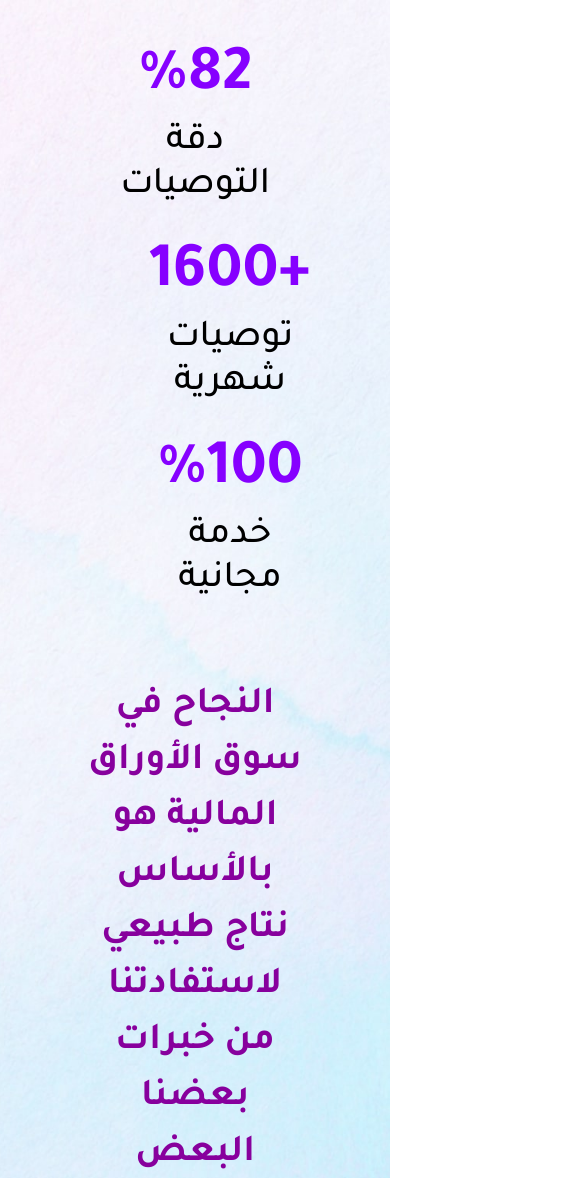
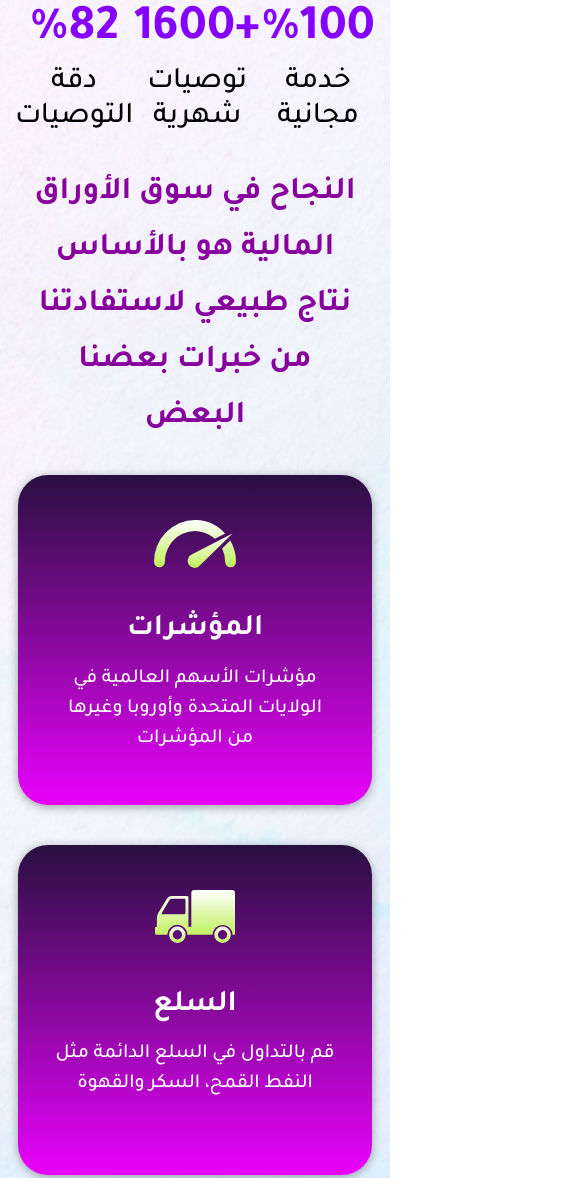
Before and after one commit to LypkaB/Gulf-tadawul, a plain HTML site: page index.html in a window 390 px wide. Shown: the part 1001-2179 px from the top of the page, 585 px wide, since content can reach past the window. Drawn offline with Linux system fonts and the light colour scheme.

Commit message:
Add adaptive for section «Benefits»

```diff
--- a/assets/css/style.css
+++ b/assets/css/style.css
@@ -223,15 +223,20 @@ label[for="bannerCheckbox"] span::after {
   text-align: center;
 }
 
-.benefits__superiority {
-  width: 65%;
+.benefits__details {
   margin: 78px auto 85px;
   display: grid;
   grid-template-columns: repeat(3, 354px);
   gap: 83px;
+  -webkit-box-pack: space-evenly;
+  -ms-flex-pack: space-evenly;
+  justify-content: space-evenly;
+  justify-items: center;
+  padding-left: 18%;
+  padding-right: 18%;
 }
 
-.benefits__superiority-item {
+.benefits__details-item {
   height: 354px;
   padding: 45px 35px 20px;
   border-radius: 30px;
@@ -243,22 +248,22 @@ label[for="bannerCheckbox"] span::after {
   text-align: center;
 }
 
-.benefits__superiority-item span {
+.benefits__details-item span {
   display: block;
   color: white;
 }
 
-.benefits__superiority-item img {
+.benefits__details-item img {
   margin-bottom: 38px;
 }
 
-.benefits__superiority-title {
+.benefits__details-title {
   font-size: 38px;
   font-weight: 700;
   margin-bottom: 16px;
 }
 
-.benefits__superiority-text {
+.benefits__details-text {
   font-size: 22px;
   font-weight: 500;
   line-height: 30px;
@@ -316,6 +321,17 @@ label[for="bannerCheckbox"] span::after {
   .banner__descr {
     padding-right: 0;
   }
+
+  .benefits {
+    padding-bottom: 50px;
+  }
+
+  .benefits__details {
+    grid-template-columns: repeat(2, 354px);
+    gap: 40px;
+    padding-left: 0;
+    padding-right: 0;
+  }
 }
 
 @media (max-width: 1024px) {
@@ -349,6 +365,48 @@ label[for="bannerCheckbox"] span::after {
     padding-top: 14px;
     padding-bottom: 6px;
   }
+
+  .benefits {
+    padding-top: 40px;
+  }
+
+  .benefits__block {
+    width: 100%;
+  }
+
+  .benefits__item-badge {
+    font-size: 50px;
+  }
+
+  .benefits__item-text {
+    font-size: 30px;
+  }
+
+  .benefits__title {
+    margin-top: 0;
+    margin-bottom: 20px;
+    width: 100%;
+    font-size: 32px;
+    padding-left: 5%;
+    padding-right: 5%;
+  }
+
+  .benefits__details {
+    margin-top: 30px;
+    margin-bottom: 50px;
+  }
+
+  .benefits__details-item {
+    height: 330px;
+  }
+
+  .benefits__details-title {
+    font-size: 30px;
+  }
+
+  .benefits__details-text {
+    font-size: 20px;
+  }
 }
 
 @media (min-width: 1024px) {
@@ -356,6 +414,12 @@ label[for="bannerCheckbox"] span::after {
   label[for="bannerCheckbox"] span::after,
   .btn-contact {
     cursor: pointer;
+  }
+}
+
+@media (max-width: 768px) {
+  .benefits__details {
+    grid-template-columns: 354px;
   }
 }
 
@@ -410,4 +474,19 @@ label[for="bannerCheckbox"] span::after {
   label[for="bannerCheckbox"] span {
     font-size: 12px;
   }
+
+  .benefits__block {
+    -webkit-box-pack: justify;
+    -ms-flex-pack: justify;
+    justify-content: space-between;
+  }
+
+  .benefits__block div + div {
+    margin-left: 0;
+  }
+
+  .benefits__item {
+    -ms-flex-preferred-size: 30%;
+    flex-basis: 30%;
+  }
 }
--- a/assets/scss/main.scss
+++ b/assets/scss/main.scss
@@ -182,12 +182,15 @@ label[for="bannerCheckbox"] span {
         line-height: 56px;
         text-align: center;
     }
-    &__superiority {
-        width: 65%;
+    &__details {
         margin: 78px auto 85px;
         display: grid;
         grid-template-columns: repeat(3, 354px);
         gap: 83px;
+        justify-content: space-evenly;
+        justify-items: center;
+        padding-left: 18%;
+        padding-right: 18%;
 
         &-item {
             height: 354px;
--- a/assets/scss/media/_1024.scss
+++ b/assets/scss/media/_1024.scss
@@ -24,6 +24,46 @@
             }
         }
     }
+    .benefits {
+        padding-top: 40px;
+
+        &__block {
+            width: 100%;
+        }
+        &__item {
+            &-badge {
+                font-size: 50px;
+            }
+
+            &-text {
+                font-size: 30px;
+            }
+        }
+        &__title {
+            margin-top: 0;
+            margin-bottom: 20px;
+            width: 100%;
+            font-size: 32px;
+            padding-left: 5%;
+            padding-right: 5%;
+        }
+        &__details {
+            margin-top: 30px;
+            margin-bottom: 50px;
+
+            &-item {
+                height: 330px;
+            }
+
+            &-title {
+                font-size: 30px;
+            }
+
+            &-text {
+                font-size: 20px;
+            }
+        }
+    }
 }
 
 @media (min-width: 1024px) {
--- a/assets/scss/media/_1280.scss
+++ b/assets/scss/media/_1280.scss
@@ -10,4 +10,14 @@
             padding-right: 0;
         }
     }
+    .benefits {
+        padding-bottom: 50px;
+
+        &__details {
+            grid-template-columns: repeat(2, 354px);
+            gap: 40px;
+            padding-left: 0;
+            padding-right: 0;
+        }
+    }
 }
--- a/assets/scss/media/_576.scss
+++ b/assets/scss/media/_576.scss
@@ -43,4 +43,16 @@
     label[for="bannerCheckbox"] span {
         font-size: 12px;
     }
+    .benefits {
+        &__block {
+            justify-content: space-between;
+
+            div + div {
+                margin-left: 0;
+            }
+        }
+        &__item {
+            flex-basis: 30%;
+        }
+    }
 }
--- a/assets/scss/media/_media.scss
+++ b/assets/scss/media/_media.scss
@@ -1,4 +1,11 @@
 @import '1440';
 @import '1280';
 @import '1024';
+
+@media (max-width: 768px) {
+    .benefits__details {
+        grid-template-columns: 354px;
+    }
+}
+
 @import '576';
--- a/index.html
+++ b/index.html
@@ -76,36 +76,36 @@
             <div class="benefits__title">
                 النجاح في سوق الأوراق المالية هو بالأساس نتاج طبيعي لاستفادتنا من خبرات بعضنا البعض
             </div>
-            <div class="benefits__superiority">
-                <div class="benefits__superiority-item">
-                    <img src="./assets/images/icons-superiority/superiority__icon-speed.svg" alt="Speed">
-                    <span class="benefits__superiority-title">المؤشرات</span>
-                    <span class="benefits__superiority-text">مؤشرات الأسهم العالمية في الولايات المتحدة وأوروبا وغيرها من المؤشرات</span>
+            <div class="benefits__details">
+                <div class="benefits__details-item">
+                    <img src="./assets/images/icons-benefits/benefits__icon-speed.svg" alt="Speed">
+                    <span class="benefits__details-title">المؤشرات</span>
+                    <span class="benefits__details-text">مؤشرات الأسهم العالمية في الولايات المتحدة وأوروبا وغيرها من المؤشرات</span>
                 </div>
-                <div class="benefits__superiority-item">
-                    <img src="./assets/images/icons-superiority/superiority__icon-truck.svg" alt="Truck">
-                    <span class="benefits__superiority-title">السلع</span>
-                    <span class="benefits__superiority-text">قم بالتداول في السلع الدائمة مثل النفط القمح، السكر والقهوة</span>
+                <div class="benefits__details-item">
+                    <img src="./assets/images/icons-benefits/benefits__icon-truck.svg" alt="Truck">
+                    <span class="benefits__details-title">السلع</span>
+                    <span class="benefits__details-text">قم بالتداول في السلع الدائمة مثل النفط القمح، السكر والقهوة</span>
                 </div>
-                <div class="benefits__superiority-item">
-                    <img src="./assets/images/icons-superiority/superiority__icon-rating.svg" alt="Rating">
-                    <span class="benefits__superiority-title">الاسهم</span>
-                    <span class="benefits__superiority-text">اختر من بين أكثر من 450 سهم للتداول في السوق العالمية</span>
+                <div class="benefits__details-item">
+                    <img src="./assets/images/icons-benefits/benefits__icon-rating.svg" alt="Rating">
+                    <span class="benefits__details-title">الاسهم</span>
+                    <span class="benefits__details-text">اختر من بين أكثر من 450 سهم للتداول في السوق العالمية</span>
                 </div>
-                <div class="benefits__superiority-item">
-                    <img src="./assets/images/icons-superiority/superiority__icon-bitcoin.svg" alt="Bitcoin">
-                    <span class="benefits__superiority-title">العملات الرقمية</span>
-                    <span class="benefits__superiority-text">اكتشف عالم جديد من العملات الرقمية البيتكوين، اإإيثوريوم وغيرها الكثير من أفضل العملات</span>
+                <div class="benefits__details-item">
+                    <img src="./assets/images/icons-benefits/benefits__icon-bitcoin.svg" alt="Bitcoin">
+                    <span class="benefits__details-title">العملات الرقمية</span>
+                    <span class="benefits__details-text">اكتشف عالم جديد من العملات الرقمية البيتكوين، اإإيثوريوم وغيرها الكثير من أفضل العملات</span>
                 </div>
-                <div class="benefits__superiority-item">
-                    <img src="./assets/images/icons-superiority/superiority__icon-coins.svg" alt="Coins">
-                    <span class="benefits__superiority-title">العملات الاجنيبة</span>
-                    <span class="benefits__superiority-text">استكشف أكبر سوق مالي في العالم. تداول أزواج العملات الرئيسية والناشئة المتوفرة على منصاتنا.</span>
+                <div class="benefits__details-item">
+                    <img src="./assets/images/icons-benefits/benefits__icon-coins.svg" alt="Coins">
+                    <span class="benefits__details-title">العملات الاجنيبة</span>
+                    <span class="benefits__details-text">استكشف أكبر سوق مالي في العالم. تداول أزواج العملات الرئيسية والناشئة المتوفرة على منصاتنا.</span>
                 </div>
-                <div class="benefits__superiority-item">
-                    <img src="./assets/images/icons-superiority/superiority__icon-rating.svg" alt="Rating">
-                    <span class="benefits__superiority-title">المعادن</span>
-                    <span class="benefits__superiority-text">تنويع محفظتك مع المعادن مثل الذهب (الأكثر نشاطا في العالم) وكذلك الفضة والنحاس</span>
+                <div class="benefits__details-item">
+                    <img src="./assets/images/icons-benefits/benefits__icon-rating.svg" alt="Rating">
+                    <span class="benefits__details-title">المعادن</span>
+                    <span class="benefits__details-text">تنويع محفظتك مع المعادن مثل الذهب (الأكثر نشاطا في العالم) وكذلك الفضة والنحاس</span>
                 </div>
             </div>
             <button class="btn-contact">سجل الآن</button>
```
Also changed, not shown: assets/images/icons-benefits/benefits__icon-bitcoin.svg (renamed from assets/images/icons-superiority/superiority__icon-bitcoin.svg), assets/images/icons-benefits/benefits__icon-coins.svg (renamed from assets/images/icons-superiority/superiority__icon-coins.svg), assets/images/icons-benefits/benefits__icon-rating.svg (renamed from assets/images/icons-superiority/superiority__icon-rating.svg), assets/images/icons-benefits/benefits__icon-speed.svg (renamed from assets/images/icons-superiority/superiority__icon-speed.svg), assets/images/icons-benefits/benefits__icon-truck.svg (renamed from assets/images/icons-superiority/superiority__icon-truck.svg).
